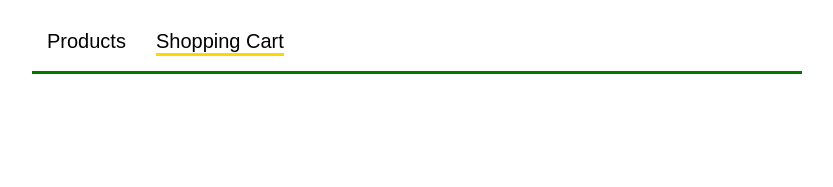
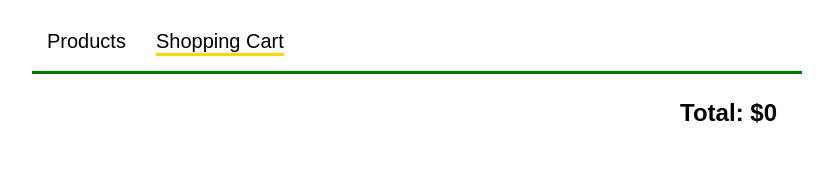
Before and after one commit to KosenkoDmitriy/react-shopper, a React (Create React App) app: page / in a window 1280 px wide. Both pictures are taken after a click on the link "Shopping Cart". Shown: the top 187 px of the page, without its empty margins (223-1056 px from the left). Built offline with nearby package versions, Linux system fonts and the light colour scheme.

Commit message:
Shopping Cart. Total/Sum.

```diff
--- a/src/Product.js
+++ b/src/Product.js
@@ -15,7 +15,7 @@ const Product = ({ product, children }) => (
     </div>
     <div className="ProductRight">
       <div className="ProductCost">
-        {product.cost}
+        ${product.cost}
       </div>
       {children}
     </div>
--- a/src/ShoppingCartPage.css
+++ b/src/ShoppingCartPage.css
@@ -20,3 +20,9 @@
 .ShoppingCartBtnDelete {
   border-right: none;
 }
+.ShoppingCartPageTotal {
+  font-weight: bold;
+  text-align: right;
+  padding: 10px;
+  font-size: 1.5em;
+}
--- a/src/ShoppingCartPage.js
+++ b/src/ShoppingCartPage.js
@@ -2,12 +2,14 @@ import React from 'react';
 import PropTypes from 'prop-types';
 import Product from './Product';
 import './ShoppingCartPage.css';
+import Total from './Total.js';
 
 function ShoppingCartPage({ products, onAdd, onDelete }) {
   // console.log("sc products:", products);
   return (
     <ul className="ShoppingCartPageProducts">
-      {products.map(
+      {
+        products.map(
         product =>
           <li key={product.id} className="ShoppingCartPageProduct">
             <Product product={product}>
@@ -19,6 +21,7 @@ function ShoppingCartPage({ products, onAdd, onDelete }) {
             </Product>
           </li>
       )}
+      <li className="ShoppingCartPageTotal"><Total products={ products } /></li>
     </ul>
   );
 }
--- /dev/null
+++ b/src/Total.js
@@ -0,0 +1,14 @@
+import React from 'react';
+import ReactDOM from 'react-dom';
+
+function Total({ products }) {
+  let totalCost = 0;
+  products.map(
+    product => totalCost += product.count * product.cost
+  )
+  return (
+    <span className="">Total: ${totalCost}</span>
+  );
+}
+
+export default Total;
```
